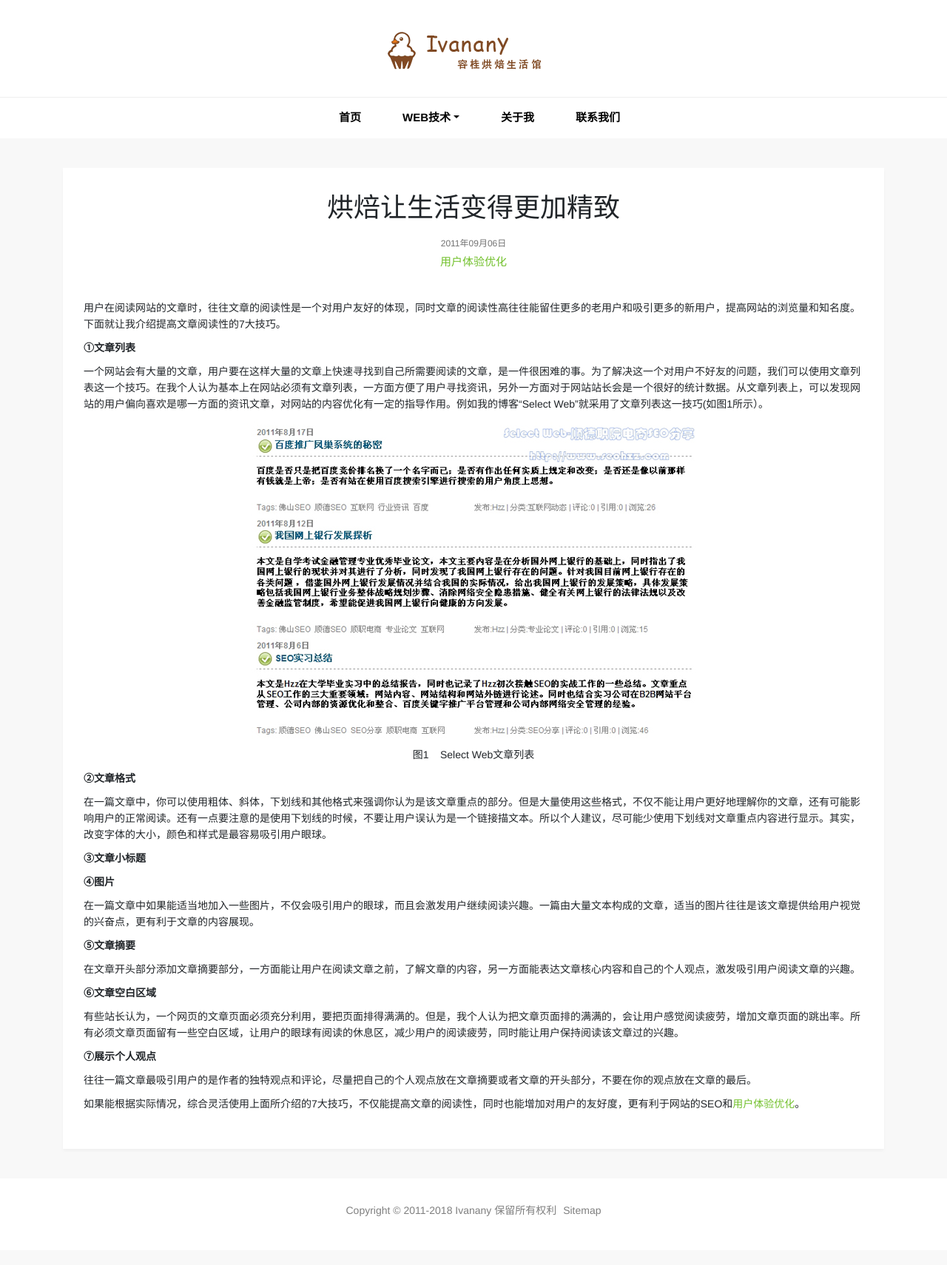
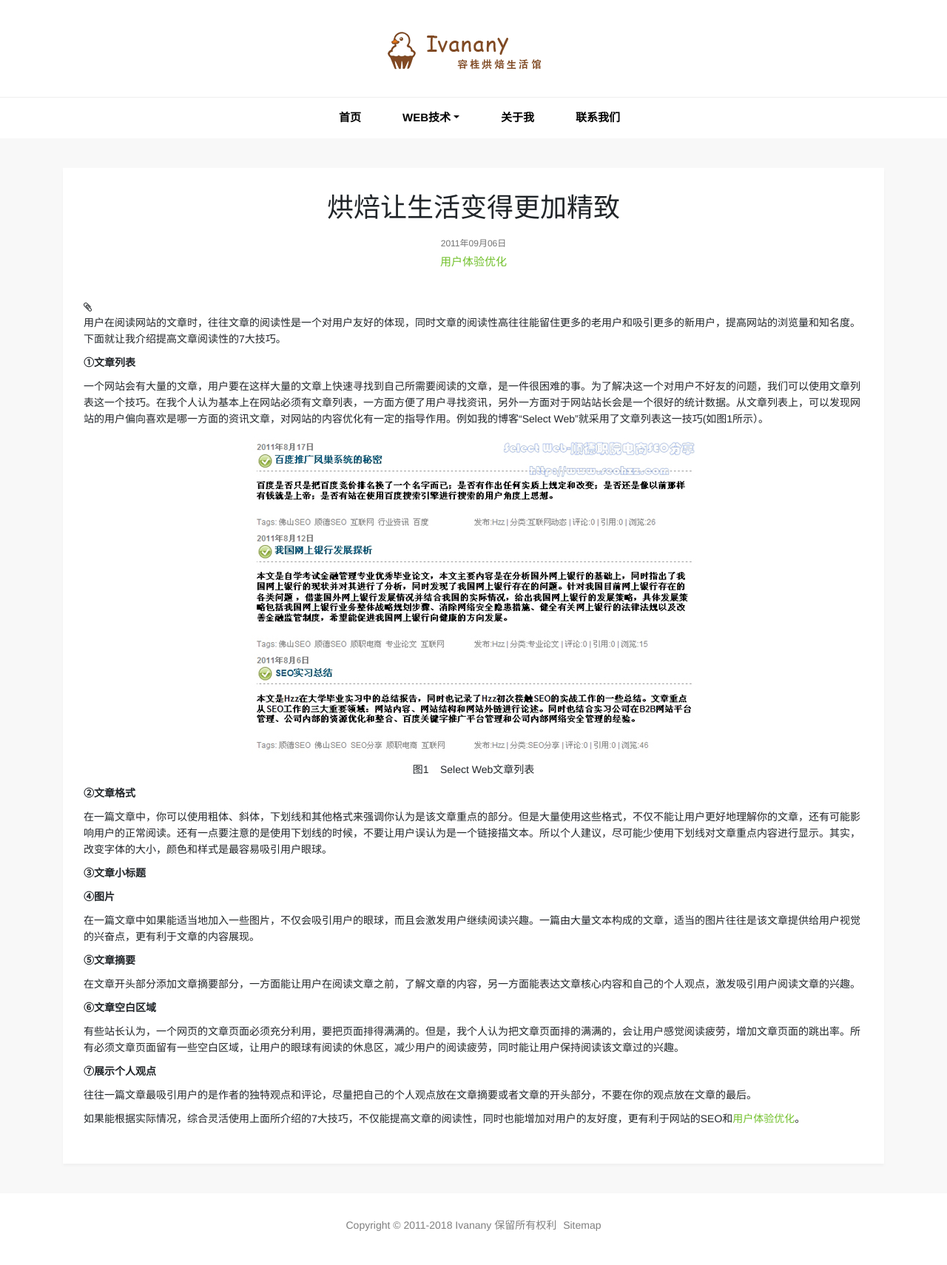
Before and after one commit to Ivanany/Ivanany.github.io, a Jekyll site: the page built from ueo/_posts/2011-09-06-web-read-skill.html, in a window 1280 px wide. Shown: the whole page at 74% size. Built offline with Jekyll 4.4.1, drawn with Linux system fonts in a browser that asks for light colours; comment, search, counter and statistics services are not loaded.

Commit message:
Update 2011-09-06-web-read-skill.html

```diff
--- a/ueo/_posts/2011-09-06-web-read-skill.html
+++ b/ueo/_posts/2011-09-06-web-read-skill.html
@@ -7,6 +7,7 @@ title: 烘焙让生活变得更加精致
 keywords: 用户体验优化
 description: 文章的阅读性是一个对用户友好的体现，熟练运用提高文章阅读性的7大技巧可以留住更多的老用户和吸引更多的新用户，同时也能提高网站浏览量和知名度。
 ---
+<i class="fa fa-paperclip" aria-hidden="true"></i>
 <p>用户在阅读网站的文章时，往往文章的阅读性是一个对用户友好的体现，同时文章的阅读性高往往能留住更多的老用户和吸引更多的新用户，提高网站的浏览量和知名度。下面就让我介绍提高文章阅读性的7大技巧。</p>
 <p><b>①文章列表</b></p>
 <p>一个网站会有大量的文章，用户要在这样大量的文章上快速寻找到自己所需要阅读的文章，是一件很困难的事。为了解决这一个对用户不好友的问题，我们可以使用文章列表这一个技巧。在我个人认为基本上在网站必须有文章列表，一方面方便了用户寻找资讯，另外一方面对于网站站长会是一个很好的统计数据。从文章列表上，可以发现网站的用户偏向喜欢是哪一方面的资讯文章，对网站的内容优化有一定的指导作用。例如我的博客&ldquo;Select Web&rdquo;就采用了文章列表这一技巧(如图1所示）。</p>
```
